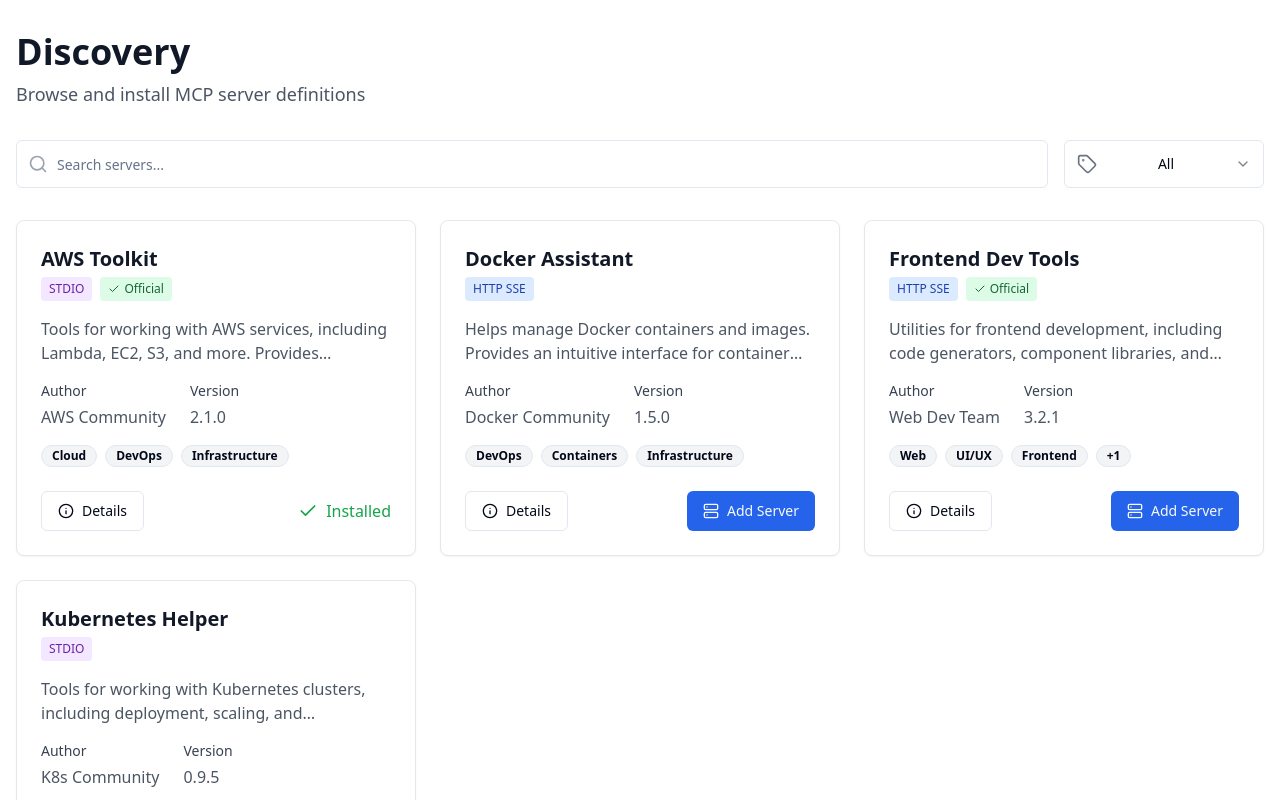
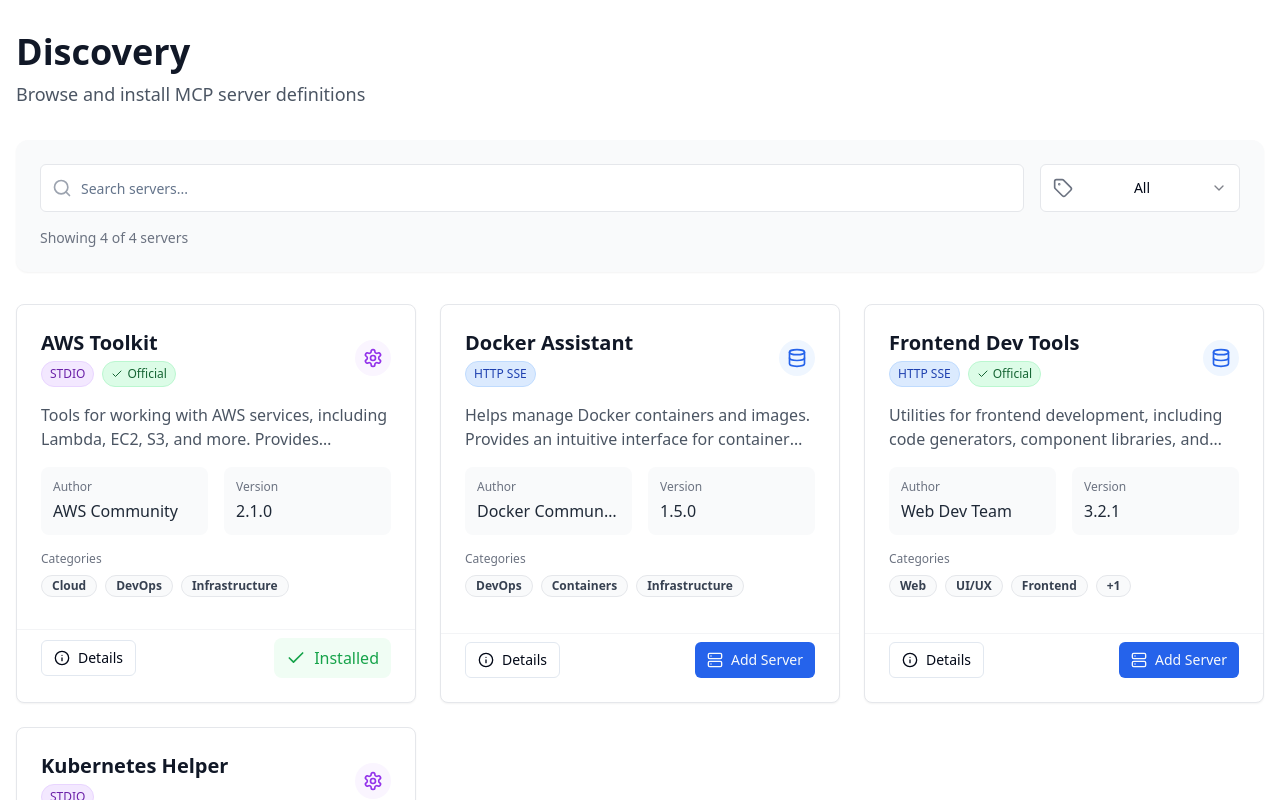
Before and after one commit to johnny96124/page-wizard-helper-bot, a React (Vite) app: page / in a window 1280 px wide. Shown: the top 800 px of the page. Built offline with nearby package versions, Linux system fonts and the light colour scheme.

Commit message:
Refactor: Improve server card UI
Improve the structure and UI of the server card component for better visual appeal and organization.

```diff
--- a/src/components/ServerCard.tsx
+++ b/src/components/ServerCard.tsx
@@ -1,6 +1,6 @@
 
 import React from 'react';
-import { Info, Server, Check, Tag, ExternalLink } from 'lucide-react';
+import { Info, Server, Check, Tag, ExternalLink, Database, Settings } from 'lucide-react';
 import { Button } from '@/components/ui/button';
 import { ServerType } from '@/data/servers';
 import { Badge } from '@/components/ui/badge';
@@ -12,6 +12,7 @@ import {
   DialogTitle,
   DialogTrigger,
 } from "@/components/ui/dialog";
+import { Card, CardContent, CardFooter, CardHeader } from "@/components/ui/card";
 
 interface ServerCardProps {
   server: ServerType;
@@ -23,113 +24,129 @@ const ServerCard: React.FC<ServerCardProps> = ({ server }) => {
   const hasMoreTags = server.tags.length > 3;
 
   return (
-    <div className="bg-white rounded-lg border border-gray-200 overflow-hidden shadow-sm hover:shadow transition-shadow duration-200 h-full flex flex-col">
-      <div className="p-6 flex flex-col h-full">
-        <div className="flex items-center gap-4 mb-4">
-          <div className="flex-1">
-            <h2 className="text-xl font-bold text-gray-900">{server.name}</h2>
-            <div className="flex items-center gap-2 mt-1 flex-wrap">
-              <span className={`text-xs font-medium px-2 py-1 rounded ${
-                server.type === 'STDIO' ? 'bg-purple-100 text-purple-800' : 'bg-blue-100 text-blue-800'
+    <Card className="overflow-hidden shadow-sm hover:shadow-md transition-all duration-200 h-full flex flex-col border-gray-200">
+      <CardHeader className="pb-2">
+        <div className="flex items-center justify-between">
+          <div>
+            <h2 className="text-xl font-bold text-gray-900 mb-1">{server.name}</h2>
+            <div className="flex items-center gap-2 flex-wrap">
+              <span className={`text-xs font-medium px-2 py-1 rounded-full ${
+                server.type === 'STDIO'
+                  ? 'bg-purple-100 text-purple-800 border border-purple-200'
+                  : 'bg-blue-100 text-blue-800 border border-blue-200'
               }`}>
                 {server.type}
               </span>
               {server.isOfficial && (
-                <span className="inline-flex items-center rounded px-2 py-1 text-xs font-medium bg-green-100 text-green-800">
+                <span className="inline-flex items-center rounded-full px-2 py-1 text-xs font-medium bg-green-100 text-green-800 border border-green-200">
                   <Check className="h-3 w-3 mr-1" />
                   Official
                 </span>
               )}
             </div>
           </div>
+          <div className={`p-2 rounded-full ${server.type === 'STDIO' ? 'bg-purple-50' : 'bg-blue-50'}`}>
+            {server.type === 'STDIO' ?
+              <Settings className={`h-5 w-5 ${server.type === 'STDIO' ? 'text-purple-600' : 'text-blue-600'}`} /> :
+              <Database className={`h-5 w-5 ${server.type === 'STDIO' ? 'text-purple-600' : 'text-blue-600'}`} />
+            }
+          </div>
         </div>
+      </CardHeader>
 
-        <p className="text-gray-600 mb-4 line-clamp-2 flex-grow">{server.description}</p>
+      <CardContent className="pt-2 pb-4">
+        <p className="text-gray-600 mb-4 line-clamp-2">{server.description}</p>
 
-        <div className="mb-4 flex items-start gap-6">
-          <div>
-            <p className="text-gray-700 font-medium text-sm mb-1">Author</p>
-            <p className="text-gray-600">{server.author}</p>
+        <div className="grid grid-cols-2 gap-4 mb-4">
+          <div className="bg-gray-50 p-3 rounded-lg">
+            <p className="text-gray-500 text-xs mb-1">Author</p>
+            <p className="text-gray-800 font-medium truncate">{server.author}</p>
           </div>
-          <div>
-            <p className="text-gray-700 font-medium text-sm mb-1">Version</p>
-            <p className="text-gray-600">{server.version}</p>
+          <div className="bg-gray-50 p-3 rounded-lg">
+            <p className="text-gray-500 text-xs mb-1">Version</p>
+            <p className="text-gray-800 font-medium">{server.version}</p>
           </div>
         </div>
 
-        <div className="mb-6">
+        <div className="mb-4">
+          <p className="text-gray-500 text-xs mb-2">Categories</p>
           <div className="flex flex-wrap gap-2">
             {displayTags.map((tag, index) => (
-              <Badge key={index} variant="outline" className="bg-gray-100">
+              <Badge key={index} variant="outline" className="bg-gray-50 border-gray-200 text-gray-700">
                 {tag}
               </Badge>
             ))}
             {hasMoreTags && (
-              <Badge variant="outline" className="bg-gray-100">
+              <Badge variant="outline" className="bg-gray-50 border-gray-200 text-gray-700">
                 +{server.tags.length - 3}
               </Badge>
             )}
           </div>
         </div>
+      </CardContent>
 
-        <div className="flex items-center justify-between mt-auto">
+      <CardFooter className="pt-2 mt-auto border-t border-gray-100">
+        <div className="flex items-center justify-between w-full">
           <Dialog>
             <DialogTrigger asChild>
-              <Button variant="outline" className="flex items-center gap-2">
+              <Button variant="outline" size="sm" className="flex items-center gap-2">
                 <Info className="h-4 w-4" />
                 <span>Details</span>
               </Button>
             </DialogTrigger>
             <DialogContent className="sm:max-w-md">
               <DialogHeader>
-                <DialogTitle className="text-xl font-bold">
+                <DialogTitle className="text-xl font-bold flex items-center gap-3">
                   {server.name}
-                </DialogTitle>
-                <DialogDescription>
-                  <div className="flex items-center gap-2 mt-2 flex-wrap">
-                    <span className={`text-xs font-medium px-2 py-1 rounded inline-block ${
+                  <div className="flex items-center gap-2 flex-wrap">
+                    <span className={`text-xs font-medium px-2 py-1 rounded-full ${
                       server.type === 'STDIO' ? 'bg-purple-100 text-purple-800' : 'bg-blue-100 text-blue-800'
                     }`}>
                       {server.type}
                     </span>
                     {server.isOfficial && (
-                      <span className="inline-flex items-center rounded px-2 py-1 text-xs font-medium bg-green-100 text-green-800">
+                      <span className="inline-flex items-center rounded-full px-2 py-1 text-xs font-medium bg-green-100 text-green-800">
                         <Check className="h-3 w-3 mr-1" />
                         Official
                       </span>
                     )}
                   </div>
+                </DialogTitle>
+                <DialogDescription>
+                  Server definition for {server.name} by {server.author}
                 </DialogDescription>
               </DialogHeader>
 
               <div className="py-4">
-                <h3 className="font-medium text-sm text-gray-500 mb-1">Description</h3>
-                <p className="text-gray-800">{server.description}</p>
+                <div className="bg-gray-50 p-4 rounded-lg mb-6">
+                  <h3 className="font-medium text-sm text-gray-500 mb-2">Description</h3>
+                  <p className="text-gray-800">{server.description}</p>
+                </div>
 
-                <div className="mt-6 grid grid-cols-2 gap-6">
-                  <div>
-                    <h3 className="font-medium text-sm text-gray-500 mb-1">Author</h3>
-                    <p className="text-gray-800">{server.author}</p>
+                <div className="grid grid-cols-2 gap-4 mb-6">
+                  <div className="bg-gray-50 p-4 rounded-lg">
+                    <h3 className="font-medium text-sm text-gray-500 mb-2">Author</h3>
+                    <p className="text-gray-800 font-medium">{server.author}</p>
                   </div>
-                  <div>
-                    <h3 className="font-medium text-sm text-gray-500 mb-1">Version</h3>
-                    <p className="text-gray-800">{server.version}</p>
+                  <div className="bg-gray-50 p-4 rounded-lg">
+                    <h3 className="font-medium text-sm text-gray-500 mb-2">Version</h3>
+                    <p className="text-gray-800 font-medium">{server.version}</p>
                   </div>
                 </div>
 
-                <div className="mt-6">
-                  <h3 className="font-medium text-sm text-gray-500 mb-1">Category</h3>
+                <div className="bg-gray-50 p-4 rounded-lg mb-6">
+                  <h3 className="font-medium text-sm text-gray-500 mb-2">Category</h3>
                   <div className="flex flex-wrap gap-2">
                     {server.tags.map((tag, index) => (
-                      <Badge key={index} variant="outline" className="bg-gray-100">
+                      <Badge key={index} variant="outline" className="bg-white border-gray-200 text-gray-700">
                         {tag}
                       </Badge>
                     ))}
                   </div>
                 </div>
 
-                <div className="mt-6">
-                  <h3 className="font-medium text-sm text-gray-500 mb-1">Features</h3>
+                <div className="bg-gray-50 p-4 rounded-lg mb-6">
+                  <h3 className="font-medium text-sm text-gray-500 mb-2">Features</h3>
                   <ul className="list-disc pl-5 text-gray-800 space-y-1">
                     <li>Supports TypeScript development</li>
                     <li>Auto-imports and code completion</li>
@@ -138,15 +155,15 @@ const ServerCard: React.FC<ServerCardProps> = ({ server }) => {
                   </ul>
                 </div>
 
-                <div className="mt-6">
-                  <h3 className="font-medium text-sm text-gray-500 mb-1">Repository</h3>
+                <div className="bg-gray-50 p-4 rounded-lg">
+                  <h3 className="font-medium text-sm text-gray-500 mb-2">Repository</h3>
                   <a
                     href={`https://github.com/${server.author}/${server.name.toLowerCase()}`}
                     target="_blank"
                     rel="noopener noreferrer"
                     className="flex items-center gap-2 text-blue-600 hover:text-blue-800 transition-colors"
                   >
-                    <div className="bg-gray-100 p-3 rounded font-mono text-sm flex items-center">
+                    <div className="bg-white p-3 rounded-lg font-mono text-sm flex items-center w-full">
                       github.com/{server.author}/{server.name.toLowerCase()}
                       <ExternalLink className="h-4 w-4 ml-2" />
                     </div>
@@ -156,10 +173,8 @@ const ServerCard: React.FC<ServerCardProps> = ({ server }) => {
 
               <div className="flex justify-end mt-2">
                 {server.installed ? (
-                  <div className="flex items-center gap-2 text-green-600">
-                    <svg xmlns="http://www.w3.org/2000/svg" className="h-5 w-5" viewBox="0 0 24 24" fill="none" stroke="currentColor" strokeWidth="2" strokeLinecap="round" strokeLinejoin="round">
-                      <path d="M20 6L9 17l-5-5" />
-                    </svg>
+                  <div className="flex items-center gap-2 text-green-600 bg-green-50 px-3 py-2 rounded-lg">
+                    <Check className="h-5 w-5" />
                     <span>Installed</span>
                   </div>
                 ) : (
@@ -173,21 +188,19 @@ const ServerCard: React.FC<ServerCardProps> = ({ server }) => {
           </Dialog>
 
           {server.installed ? (
-            <div className="flex items-center gap-2 text-green-600">
-              <svg xmlns="http://www.w3.org/2000/svg" className="h-5 w-5" viewBox="0 0 24 24" fill="none" stroke="currentColor" strokeWidth="2" strokeLinecap="round" strokeLinejoin="round">
-                <path d="M20 6L9 17l-5-5" />
-              </svg>
+            <div className="flex items-center gap-2 text-green-600 bg-green-50 px-3 py-2 rounded-lg">
+              <Check className="h-5 w-5" />
               <span>Installed</span>
             </div>
           ) : (
-            <Button className="flex items-center gap-2 bg-blue-600 hover:bg-blue-700">
+            <Button size="sm" className="flex items-center gap-2 bg-blue-600 hover:bg-blue-700">
               <Server className="h-4 w-4" />
               <span>Add Server</span>
             </Button>
           )}
         </div>
-      </div>
-    </div>
+      </CardFooter>
+    </Card>
   );
 };
 
--- a/src/pages/Index.tsx
+++ b/src/pages/Index.tsx
@@ -53,13 +53,14 @@ const Index = () => {
         <p className="text-gray-600 text-lg">Browse and install MCP server definitions</p>
       </div>
 
-      <div className="flex items-center gap-4 mb-8 flex-col sm:flex-row">
+      <div className="bg-gray-50 p-6 rounded-xl mb-8 shadow-sm">
+        <div className="flex items-center gap-4 mb-4 flex-col sm:flex-row">
           <div className="relative flex-1 w-full">
             <Search className="absolute left-3 top-1/2 transform -translate-y-1/2 text-gray-400 h-5 w-5" />
             <Input
               type="text"
               placeholder="Search servers..."
-            className="pl-10 h-12 w-full"
+              className="pl-10 h-12 w-full bg-white border-gray-200 focus:border-blue-400 focus:ring-blue-400"
               value={searchTerm}
               onChange={(e) => setSearchTerm(e.target.value)}
             />
@@ -69,7 +70,7 @@ const Index = () => {
               value={selectedCategory}
               onValueChange={setSelectedCategory}
             >
-            <SelectTrigger className="h-12 min-w-[200px] flex items-center gap-2">
+              <SelectTrigger className="h-12 min-w-[200px] flex items-center gap-2 bg-white border-gray-200">
                 <Tag className="h-5 w-5 text-gray-500" />
                 <SelectValue placeholder="Select a category" />
               </SelectTrigger>
@@ -84,11 +85,50 @@ const Index = () => {
           </div>
         </div>
 
+        <div className="flex items-center justify-between">
+          <div className="text-sm text-gray-500">
+            Showing {filteredServers.length} of {servers.length} servers
+          </div>
+          {searchTerm || selectedCategory !== 'All' ? (
+            <Button
+              variant="outline"
+              size="sm"
+              onClick={() => {
+                setSearchTerm('');
+                setSelectedCategory('All');
+              }}
+              className="text-sm"
+            >
+              Clear filters
+            </Button>
+          ) : null}
+        </div>
+      </div>
+
+      {filteredServers.length > 0 ? (
         <div className="grid grid-cols-1 md:grid-cols-2 lg:grid-cols-3 gap-6">
           {filteredServers.map((server) => (
             <ServerCard key={server.id} server={server} />
           ))}
         </div>
+      ) : (
+        <div className="text-center py-16 bg-gray-50 rounded-xl">
+          <Server className="h-12 w-12 mx-auto text-gray-400 mb-4" />
+          <h3 className="text-xl font-medium text-gray-800 mb-2">No servers found</h3>
+          <p className="text-gray-600 mb-4">
+            No servers match your current filters. Try adjusting your search or category.
+          </p>
+          <Button
+            variant="outline"
+            onClick={() => {
+              setSearchTerm('');
+              setSelectedCategory('All');
+            }}
+          >
+            Clear filters
+          </Button>
+        </div>
+      )}
     </div>
   );
 };
```
Lines whose indentation alone changed are shown as unchanged.
